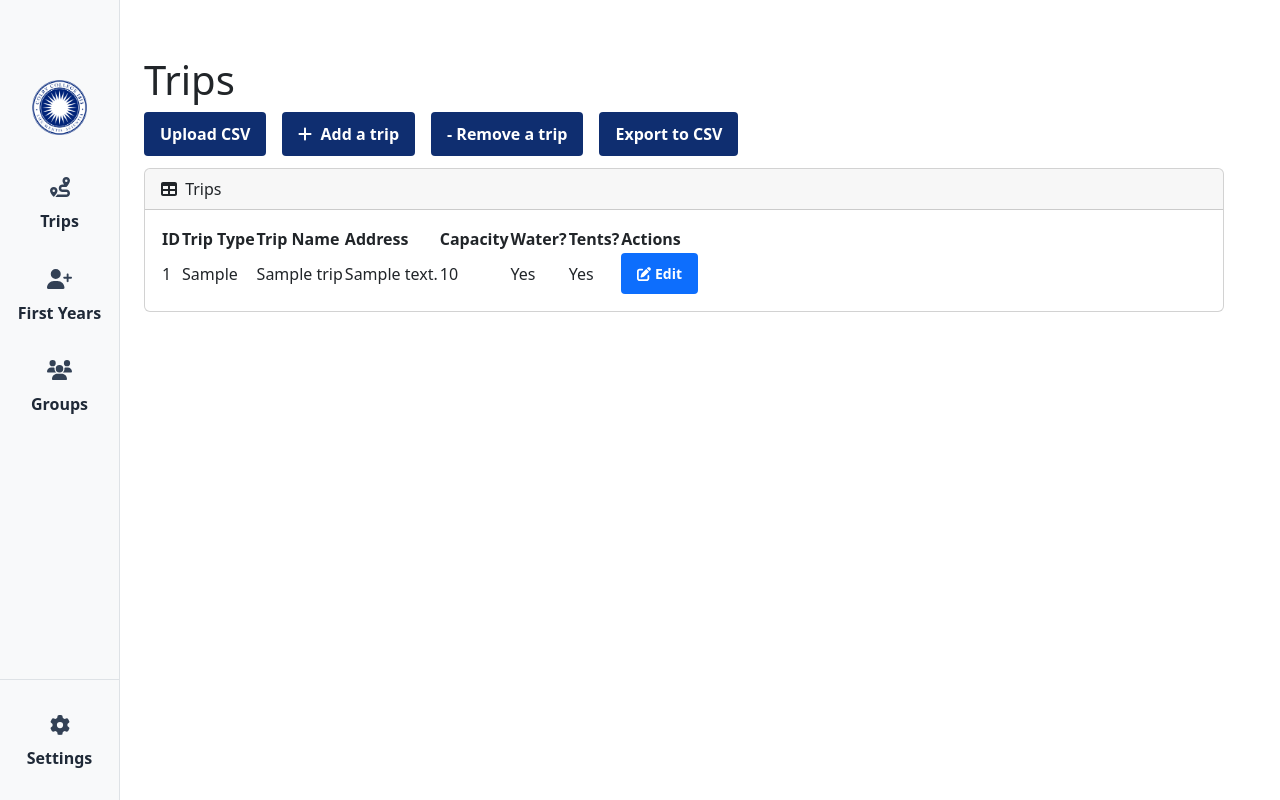
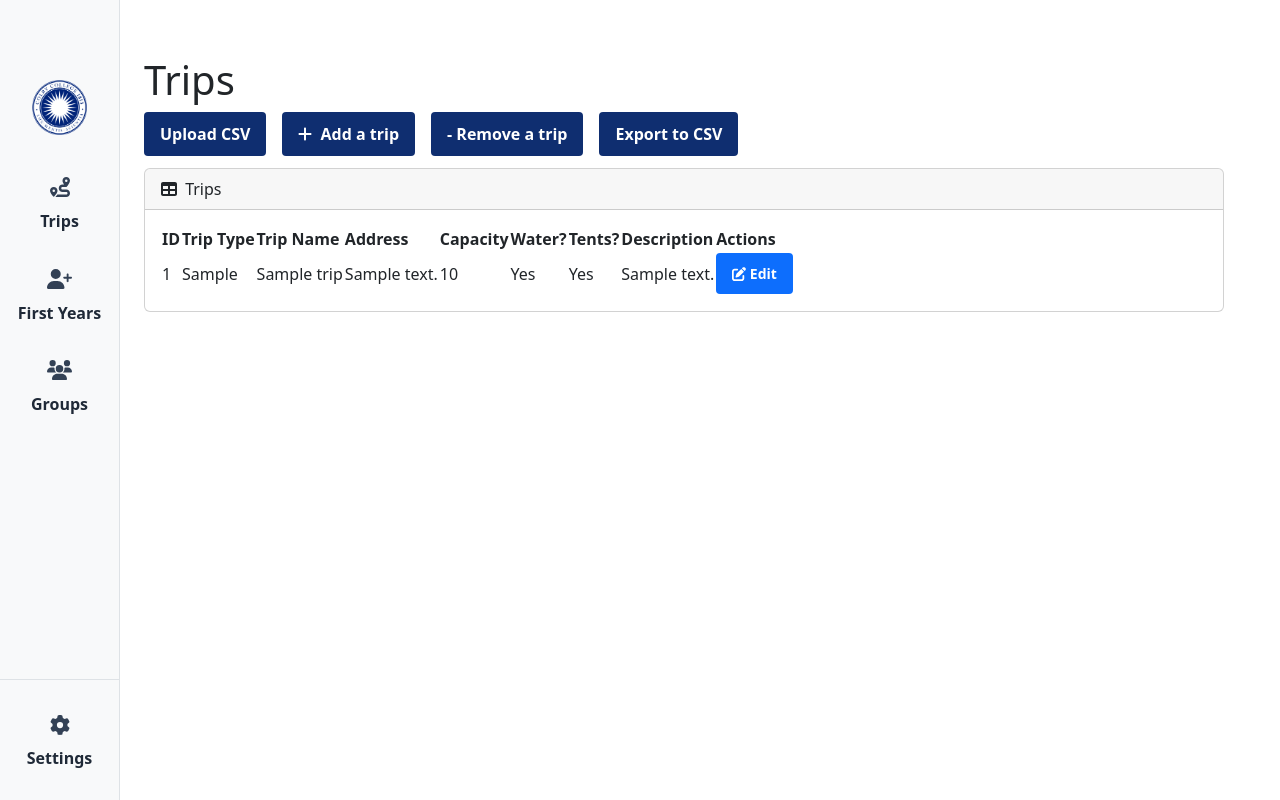
Before and after one commit to PeterLi817/COOT_Compass, a Flask app: page /trips in a window 1280 px wide. Run offline with Flask 3, Linux system fonts and the light colour scheme; a user stored in the database is signed in; tables that the repository leaves empty hold one stand-in row (values such as "Sample post"); parts of the project's set-up code (start-up, migrations or seed data) failed here and were passed over; some libraries are stand-ins or nearby versions.

Commit message:
add trip descriptions

```diff
--- a/app.py
+++ b/app.py
@@ -4,9 +4,13 @@ This module initializes the Flask application and serves as the entry point
 for running the application in development mode.
 """
 
+import os
 from website import create_app
 
 app = create_app()
 
 if __name__ == '__main__':
-    app.run()
+    if os.environ.get('ENVIRONMENT') == 'development':
+        app.run(debug=True)
+    else:
+        app.run()
--- a/website/api_routes.py
+++ b/website/api_routes.py
@@ -86,6 +86,7 @@ def get_trips():
                 'available_spots': t.capacity - len(t.students),
                 'water': t.water,
                 'tent': t.tent,
+                'description': t.description,
                 'students': [{
                     'id': s.id,
                     'first_name': s.first_name,
@@ -460,7 +461,7 @@ def process_matched_trips_csv():
         }
 
         valid_fields = {
-            'trip_name', 'trip_type', 'capacity', 'address', 'water', 'tent'
+            'trip_name', 'trip_type', 'capacity', 'address', 'water', 'tent', 'description'
         }
 
         added, updated, skipped = 0, 0, 0
--- a/website/models.py
+++ b/website/models.py
@@ -150,6 +150,7 @@ class Trip(db.Model):
     address = db.Column(db.String(200))
     water = db.Column(db.Boolean, default=False)
     tent = db.Column(db.Boolean, default=False)
+    description = db.Column(db.Text)
 
     # One-to-many: Trip → Students
     # Note: cascade='all, delete-orphan' will delete students only if they become orphaned
--- a/website/static/js/trips.js
+++ b/website/static/js/trips.js
@@ -80,6 +80,7 @@ window.addEventListener('DOMContentLoaded', function() {
         $('#address').val(tripData.address || '');
         $('#water').prop('checked', tripData.water === true || tripData.water === 'true');
         $('#tent').prop('checked', tripData.tent === true || tripData.tent === 'true');
+        $('#description').val(tripData.description || '');
     });
 
     // CSV Column Matching Script for Trips
@@ -90,7 +91,8 @@ window.addEventListener('DOMContentLoaded', function() {
         { value: 'capacity', label: 'Capacity' },
         { value: 'address', label: 'Address' },
         { value: 'water', label: 'Water' },
-        { value: 'tent', label: 'Tent' }
+        { value: 'tent', label: 'Tent' },
+        { value: 'description', label: 'Description' }
     ];
 
     document.getElementById('csv_file').addEventListener('change', function(e) {
@@ -159,6 +161,7 @@ window.addEventListener('DOMContentLoaded', function() {
             else if (csvLower.includes('address')) autoMatch = 'address';
             else if (csvLower.includes('water')) autoMatch = 'water';
             else if (csvLower.includes('tent')) autoMatch = 'tent';
+            else if (csvLower.includes('description')) autoMatch = 'description';
 
             tripDbFields.forEach(field => {
                 const option = document.createElement('option');
--- a/website/templates/student_view.html
+++ b/website/templates/student_view.html
@@ -55,6 +55,9 @@
                                     {% else %}
                                         <li class="list-group-item"><strong>Tent Camping:</strong> No</li>
                                     {% endif %}
+                                    {% if current_user.student.trip.description %}
+                                        <li class="list-group-item"><strong>Description:</strong> {{ current_user.student.trip.description }}</li>
+                                    {% endif %}
                                 </ul>
                                 <p class="lead">If you have any questions or need further assistance, please don't hesitate to reach out at coot@colby.edu.</p>
                                 <p class="lead">Warm Regards,</p>
--- a/website/templates/trips.html
+++ b/website/templates/trips.html
@@ -88,6 +88,7 @@
                                             <th>Capacity</th>
                                             <th>Water?</th>
                                             <th>Tents?</th>
+                                            <th>Description</th>
                                             <th>Actions</th>
                                         </tr>
                                     </thead>
@@ -101,6 +102,7 @@
                                             <td>{{ trip.capacity }}</td>
                                             <td>{{ 'Yes' if trip.water else 'No' }}</td>
                                             <td>{{ 'Yes' if trip.tent else 'No' }}</td>
+                                            <td>{{ trip.description or '' }}</td>
                                             <td>
                                                 <button class="btn btn-sm btn-primary edit-trip-btn" data-trip-id="{{ trip.id }}" data-bs-toggle="modal" data-bs-target="#addTripModal">
                                                     <i class="fas fa-edit"></i> Edit
@@ -171,6 +173,10 @@
                                         </label>
                                     </div>
                                 </div>
+                            </div>
+                            <div class="mb-3">
+                                <label for="description" class="form-label">Description</label>
+                                <textarea class="form-control" id="description" name="description" rows="3"></textarea>
                             </div>
                             <small class="text-muted">Fields marked with * are required.</small>
                         </div>
--- a/website/views.py
+++ b/website/views.py
@@ -88,7 +88,8 @@ def trips():
             'capacity': trip.capacity,
             'address': trip.address or '',
             'water': trip.water if trip.water is not None else False,
-            'tent': trip.tent if trip.tent is not None else False
+            'tent': trip.tent if trip.tent is not None else False,
+            'description': trip.description or ''
         }
 
     return render_template('trips.html', trips=trips, trips_data_json=json.dumps(trips_data))
@@ -529,7 +530,8 @@ def add_trip():
             capacity=capacity,
             address=request.form.get('address'),
             water=water,
-            tent=tent
+            tent=tent,
+            description=request.form.get('description')
         )
 
         try:
@@ -599,6 +601,7 @@ def edit_trip():
     trip.address = request.form.get('address')
     trip.water = request.form.get('water') == 'true'
     trip.tent = request.form.get('tent') == 'true'
+    trip.description = request.form.get('description')
 
     try:
         db.session.commit()
```
